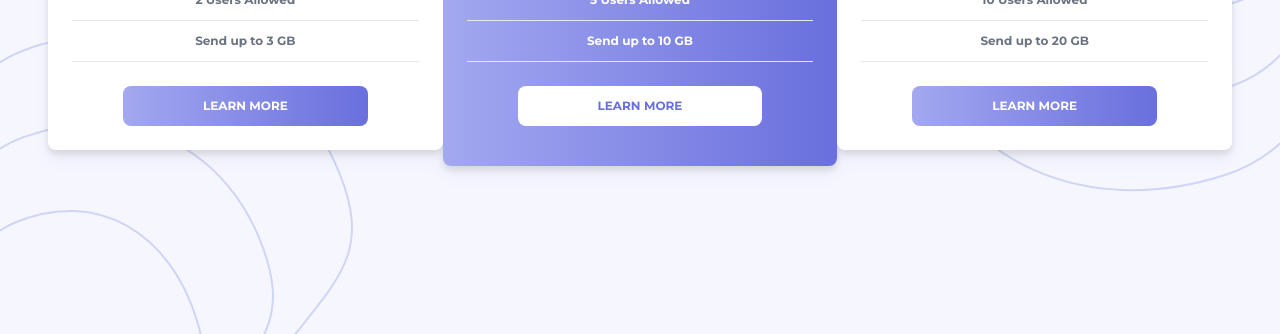
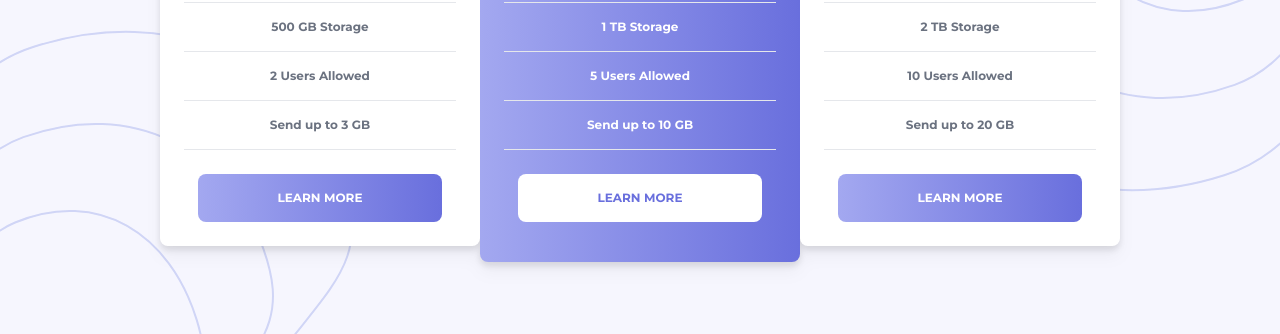
Before and after one commit to migsilva89/pricing-component-with-toggle, a website: page public/index.html in a window 1280 px wide. Shown: the part 466-800 px from the top of the page. Drawn offline with Linux system fonts and the light colour scheme.

Commit message:
final commit

```diff
--- a/public/index.html
+++ b/public/index.html
@@ -22,11 +22,8 @@
     </style>
 </head>
 <body class="h-screen w-full flex justify-center bg-veryLightBlue font-Montserrat bg-no-repeat bg-left-bottom" style="background-image: url(./images/bg-bottom.svg)">
-<div>
-
-</div>
     <div class="max-w-lg lg:max-w-full bg-no-repeat w-full bg-right-top" style="background-image: url(./images/bg-top.svg)">
-        <div class="pt-12">
+        <div class="pt-28 mx-28">
             <div class="text-center">
                 <div>
                     <h1 class="text-darkBlue text-4xl font-bold">Our Pricing</h1>
@@ -65,42 +62,42 @@
                     <div class="text-darkBlue flex items-center justify-center text-6xl pb-6 font-bold p-2"><span class="text-4xl">$</span><span id="price">19.99</span></div>
                     <hr>
                     <div class="text-gray-500 mb-6">
-                        <p class="text-xs p-3 font-bold">500 GB Storage</p>
+                        <p class="text-xs p-4 font-bold">500 GB Storage</p>
                         <hr>
-                        <p class="text-xs p-3 font-bold">2 Users Allowed</p>
+                        <p class="text-xs p-4 font-bold">2 Users Allowed</p>
                         <hr>
-                        <p class="text-xs p-3 font-bold">Send up to 3 GB</p>
+                        <p class="text-xs p-4 font-bold">Send up to 3 GB</p>
                         <hr>
                     </div>
-                    <button class="hover:from-white hover:to-white hover:text-gradSecond hover:border border-gradSecond text-xs rounded-lg py-3 px-20 bg-gradient-to-r from-gradFirst to-gradSecond text-white font-bold">LEARN MORE</button>
+                    <button class="hover:from-white hover:to-white hover:text-gradSecond hover:border border-gradSecond text-xs rounded-lg py-4 px-20 bg-gradient-to-r from-gradFirst to-gradSecond text-white font-bold">LEARN MORE</button>
                 </div>
                 <div class="text-white p-6 rounded-lg m-8 lg:m-0 lg:pt-10 bg-gradient-to-r from-gradFirst to-gradSecond">
                     <h2 class="font-bold p-2">Professional</h2>
                     <div class="flex items-center justify-center text-6xl pb-6 font-bold p-2"><span class="text-4xl">$</span><span id="price">24.99</span></div>
                     <hr>
                     <div class="mb-6">
-                        <p class="text-xs p-3 font-bold">1 TB Storage</p>
+                        <p class="text-xs p-4 font-bold">1 TB Storage</p>
                         <hr>
-                        <p class="text-xs p-3 font-bold">5 Users Allowed</p>
+                        <p class="text-xs p-4 font-bold">5 Users Allowed</p>
                         <hr>
-                        <p class="text-xs p-3 font-bold">Send up to 10 GB</p>
+                        <p class="text-xs p-4 font-bold">Send up to 10 GB</p>
                         <hr>
                     </div>
-                    <button class="hover:border hover:bg-gradSecond hover:text-white border-gradSecond hover:border-white text-xs rounded-lg py-3 px-20 bg-white text-gradSecond font-bold">LEARN MORE</button>
+                    <button class="hover:border hover:bg-gradSecond hover:text-white border-gradSecond hover:border-white text-xs rounded-lg py-4 px-20 bg-white text-gradSecond font-bold">LEARN MORE</button>
                 </div>
                 <div class="p-6 rounded-lg m-8 lg:m-0 lg:mt-4 lg:mb-4 bg-white ">
                     <h2 class="text-gBlue font-bold p-2">Master</h2>
                     <div class="text-darkBlue flex items-center justify-center text-6xl pb-6 font-bold p-2"><span class="text-4xl">$</span><span id="price">39.99</span></div>
                     <hr>
                     <div class="text-gray-500 mb-6">
-                        <p class="text-xs p-3 font-bold">2 TB Storage</p>
+                        <p class="text-xs p-4 font-bold">2 TB Storage</p>
                         <hr>
-                        <p class="text-xs p-3 font-bold">10 Users Allowed</p>
+                        <p class="text-xs p-4 font-bold">10 Users Allowed</p>
                         <hr>
-                        <p class="text-xs p-3 font-bold">Send up to 20 GB</p>
+                        <p class="text-xs p-4 font-bold">Send up to 20 GB</p>
                         <hr>
                     </div>
-                    <button class="hover:from-white hover:to-white hover:text-gradSecond border-gradSecond  hover:border text-xs rounded-lg py-3 px-20 bg-gradient-to-r from-gradFirst to-gradSecond text-white font-bold">LEARN MORE</button>
+                    <button class="hover:from-white hover:to-white hover:text-gradSecond border-gradSecond  hover:border text-xs rounded-lg py-4 px-20 bg-gradient-to-r from-gradFirst to-gradSecond text-white font-bold">LEARN MORE</button>
                 </div>
             </div>
         </div>
```
Also changed, not shown: README.md (added), public/build/tailwind.css.
